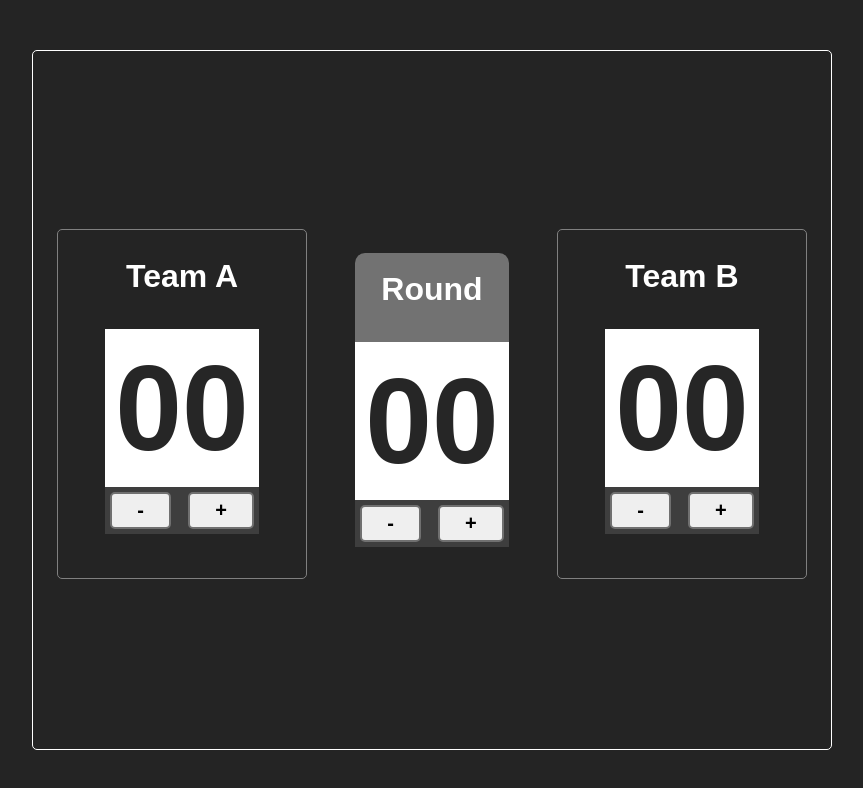
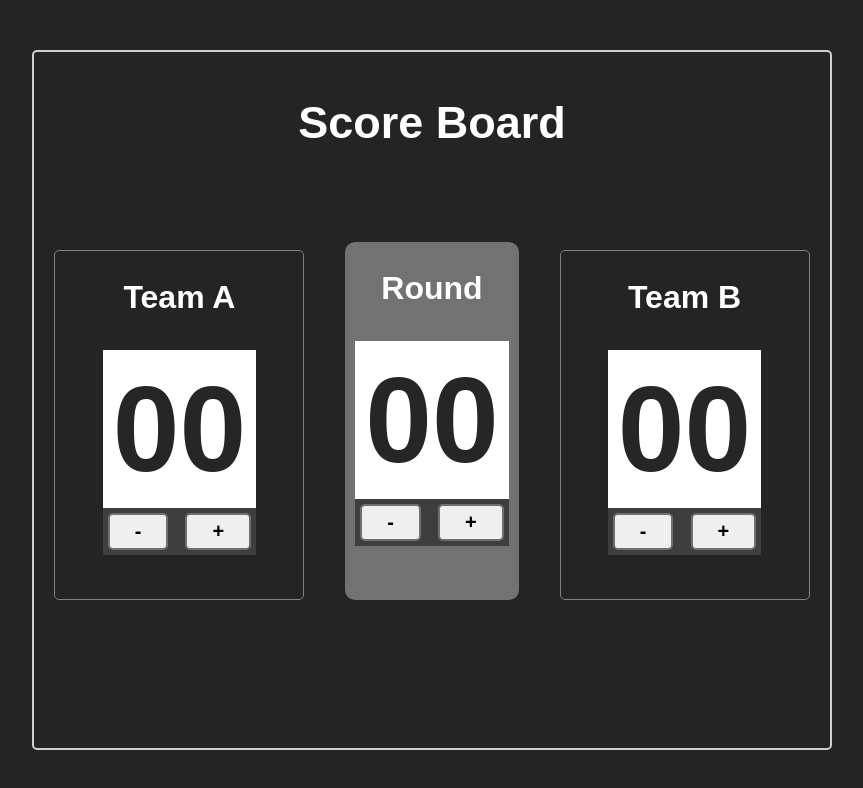
Before and after one commit to PengWin553/cat-learning-react, a React (Vite) app: page / in a window 1280 px wide. Shown: the top 788 px of the page, without its empty margins (208-1071 px from the left). Built offline with nearby package versions, Linux system fonts and the light colour scheme.

Commit message:
Added Title and minimal UI adjustments

```diff
--- a/src/App.jsx
+++ b/src/App.jsx
@@ -6,7 +6,9 @@ function App() {
   return (
     <>
       <div className="score-board">
+        <h1 className='title'>Score Board</h1>
 
+        <div className="container">
           <div className="team">
             <h1 className="team-name">Team A</h1>
             <Card />
@@ -21,6 +23,8 @@ function App() {
             <h1 className="team-name">Team B</h1>
             <Card />
           </div>
+        </div>
+
 
       </div>
     </>
--- a/src/styles/App.css
+++ b/src/styles/App.css
@@ -20,14 +20,15 @@ body{
 }
 
 .score-board{
-  border: 1px solid white;
+  border: 2px solid rgb(208, 207, 207);
   width: 800px;
   height: 700px;
   color: white;
   border-radius: 5px;
   display: flex;
+  flex-direction: column;
   align-items: center;
-  justify-content: space-around;
+  /* justify-content: center; */
 }
 
 .team{
@@ -90,9 +91,22 @@ body{
   background: #727272;
   text-align: center;
   border-radius: 10px;
- }
+  padding: 10px;
+}
 
 .btn:hover{
   cursor: pointer;
   background: #242424;
 }
+
+.container{
+  display: flex;
+  justify-content: space-around;
+  width: 100%;
+  margin-top: 3rem;
+}
+
+.title{
+  padding: 45px;
+  font-size: 45px;
+}
```
Lines whose indentation alone changed are shown as unchanged.
